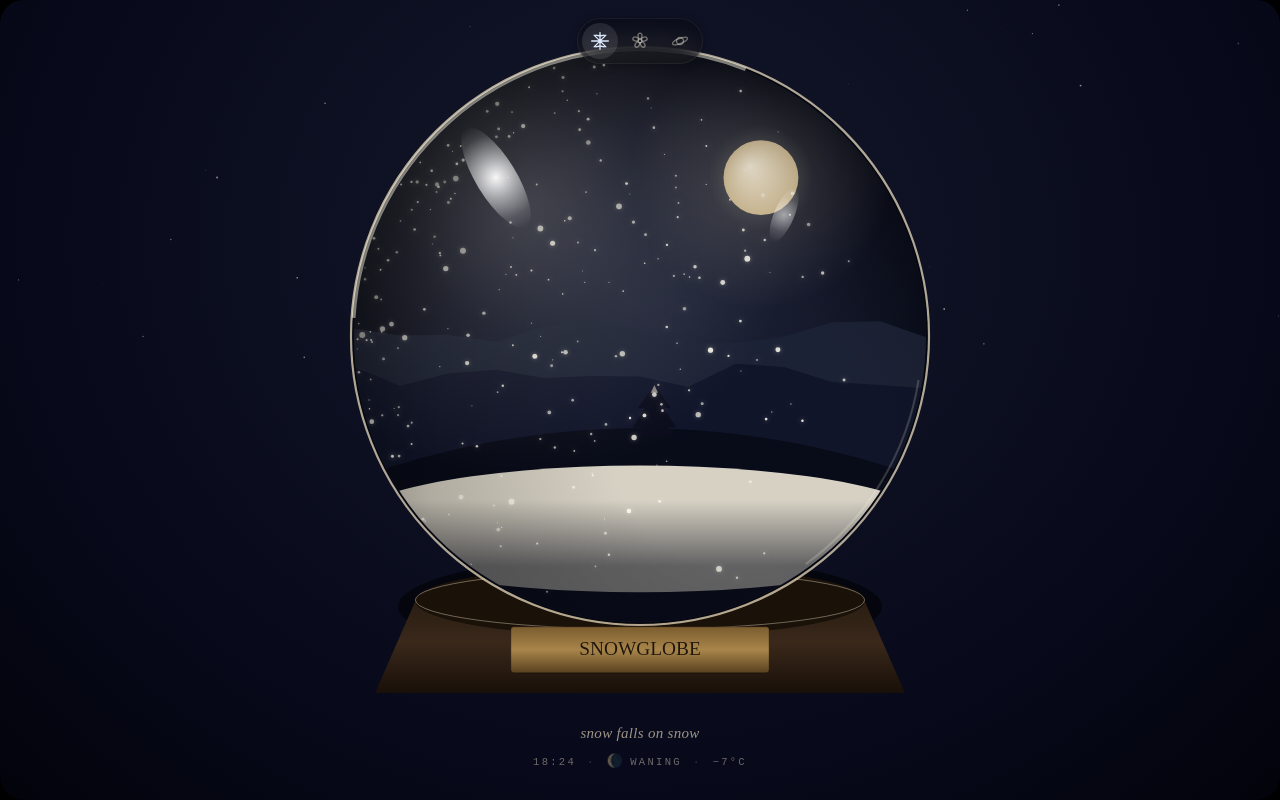
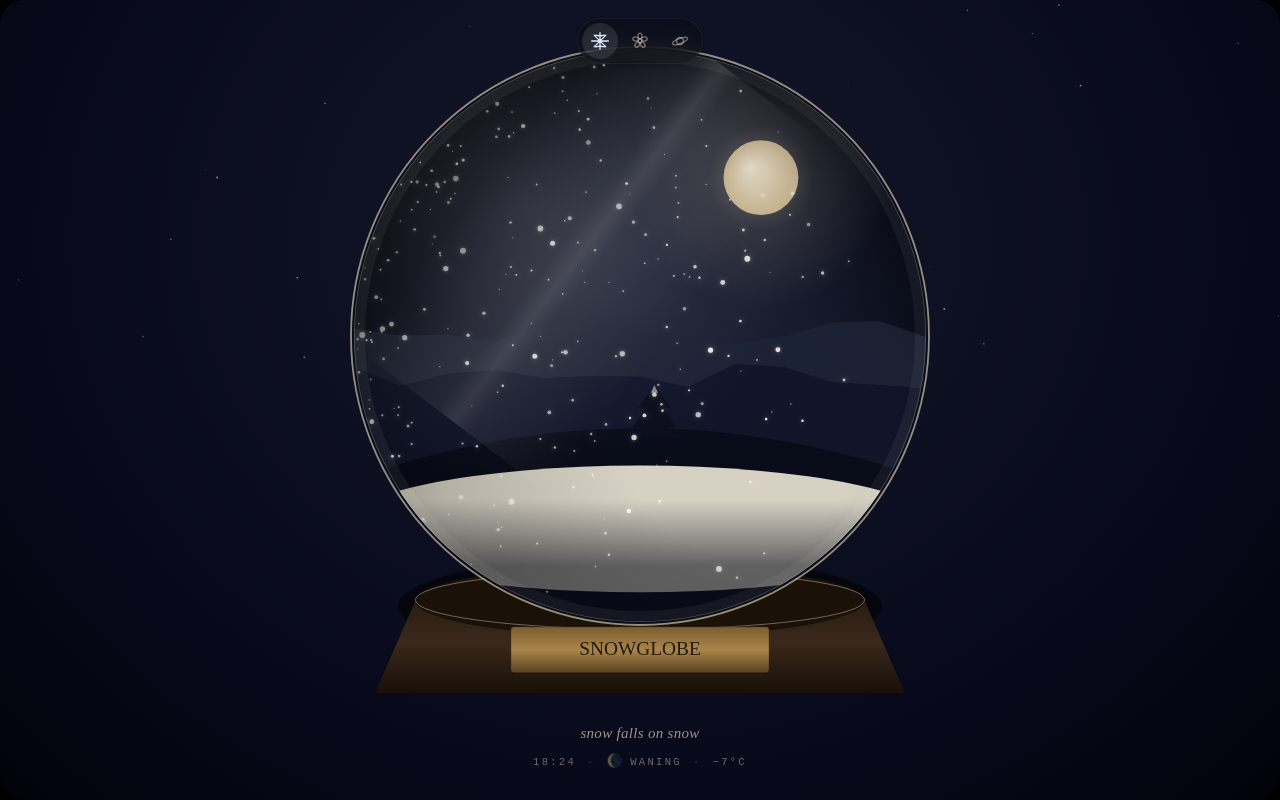
Before and after one commit to yinxinghuan/snowglobe, a plain HTML site: page index.html in a window 1280 px wide. Drawn offline with Linux system fonts and the light colour scheme; animation ran at ten frames a second.

Commit message:
fix(snowglobe): replace stuck-on specular ellipses with Fresnel + streak
The two elliptical hot spots read as Photoshop layer-style decals rather
than real glass. Real photographic glass orbs have a uniform Fresnel
brightening at the perimeter and a long diffuse window reflection — not
tight elliptical kernels.

- Drop drawGlassSpec entirely (the two specular ellipses)
- Drop the rim crescent + lower-right reflection arc + inner dark rim
  on drawGlass — they were fighting the new effects
- Add drawGlassSurface inside the clip:
  - Fat low-alpha stroke at r-7 → soft Fresnel halo bleeding inward
  - Thin brighter stroke at r-2 → crisp glass-edge kernel
  - Long rotated linear-gradient band → window reflection diffused
    across the upper-left curvature
- Halve the warm light wash so it doesn't double-up the directional cue
- drawGlass collapses to a single brass frame stroke

Co-Authored-By: Claude Opus 4.7 (1M context) <noreply@anthropic.com>

```diff
--- a/index.html
+++ b/index.html
@@ -453,15 +453,14 @@ function render() {
   drawFloor(g, t);
   drawFlakes(t);
 
-  // Sphere shading INSIDE the clip — sells volume by darkening the lower-right
-  // (the side away from the implied upper-left light source) and washing a
-  // soft warm light through the glass on the upper-left.
-  drawSphereShading(g);
+  // Glass surface effects — pulled inside the clip so they belong to the
+  // dome rather than read as decals stuck on top.
+  drawSphereShading(g);     // dark vignette lower-right + soft warm wash upper-left
+  drawGlassSurface(g);      // Fresnel rim halo + window-reflection streak
 
   ctx.restore();
 
-  drawGlass(g, t);
-  drawGlassSpec(g);
+  drawGlass(g, t);          // simplified outer brass rim only
 
   if (DEBUG) drawDebug();
 }
@@ -780,99 +779,84 @@ function drawStardust(t) {
 }
 
 function drawGlass(g, t) {
+  // Single brass rim. Earlier versions stacked an inner dark stroke + a
+  // top-left highlight crescent + lower-right reflection arc, but those
+  // fought with the new Fresnel halo (which already brightens the entire
+  // perimeter from inside). Keep it simple — one frame line.
   ctx.beginPath();
   ctx.arc(g.cx, g.cy, g.r + 1, 0, Math.PI * 2);
-  ctx.lineWidth = 2.2;
-  ctx.strokeStyle = 'rgba(232, 218, 188, 0.75)';
+  ctx.lineWidth = 1.8;
+  ctx.strokeStyle = 'rgba(232, 218, 188, 0.62)';
   ctx.stroke();
-
-  ctx.beginPath();
-  ctx.arc(g.cx, g.cy, g.r - 1, 0, Math.PI * 2);
-  ctx.lineWidth = 1;
-  ctx.strokeStyle = 'rgba(0, 0, 0, 0.55)';
-  ctx.stroke();
-
-  ctx.save();
-  ctx.beginPath();
-  ctx.arc(g.cx, g.cy, g.r - 1, Math.PI * 1.02, Math.PI * 1.62);
-  ctx.lineWidth = 3.8;
-  ctx.strokeStyle = 'rgba(255, 250, 230, 0.48)';
-  ctx.stroke();
-  ctx.restore();
-
-  ctx.save();
-  ctx.beginPath();
-  ctx.arc(g.cx, g.cy, g.r - 6, Math.PI * 0.05, Math.PI * 0.30);
-  ctx.lineWidth = 2.2;
-  ctx.strokeStyle = 'rgba(255, 250, 230, 0.18)';
-  ctx.stroke();
-  ctx.restore();
-
-  // (Specular spots are now drawn separately in drawGlassSpec, after rims)
 }
 
 // Sphere depth shading — pulled inside the clip so it darkens the scene
-// itself, not just the glass surface. Selling the dome's curvature: the
-// implied light is upper-left, so the lower-right gets a soft fall-off.
+// itself, not just the glass surface. The implied light is upper-left, so
+// the lower-right gets a soft fall-off and the upper-left gains a gentle
+// warm wash. Both are deliberately subtle here; the actual "glass" feeling
+// comes from drawGlassSurface below.
 function drawSphereShading(g) {
-  // Subtle outer dark vignette anchored at lower-right
+  // Outer dark vignette anchored at lower-right — implies sphere curvature
   const sg = ctx.createRadialGradient(
-    g.cx + g.r * 0.35, g.cy + g.r * 0.35, g.r * 0.45,
-    g.cx + g.r * 0.35, g.cy + g.r * 0.35, g.r * 1.45
+    g.cx + g.r * 0.35, g.cy + g.r * 0.35, g.r * 0.40,
+    g.cx + g.r * 0.35, g.cy + g.r * 0.35, g.r * 1.50
   );
-  sg.addColorStop(0,   'rgba(0, 0, 0, 0)');
-  sg.addColorStop(0.65, 'rgba(0, 0, 0, 0.18)');
-  sg.addColorStop(1,    'rgba(0, 0, 0, 0.42)');
+  sg.addColorStop(0,    'rgba(0, 0, 0, 0)');
+  sg.addColorStop(0.60, 'rgba(0, 0, 0, 0.16)');
+  sg.addColorStop(1,    'rgba(0, 0, 0, 0.40)');
   ctx.fillStyle = sg;
   ctx.fillRect(g.cx - g.r, g.cy - g.r, g.r * 2, g.r * 2);
 
-  // Soft warm wash from the upper-left — like ambient room light through glass
+  // Faint warm wash from the upper-left — kept low alpha so it doesn't
+  // compete with the Fresnel rim and streak for "where's the light?".
   const lw = ctx.createRadialGradient(
     g.cx - g.r * 0.40, g.cy - g.r * 0.45, 0,
-    g.cx - g.r * 0.40, g.cy - g.r * 0.45, g.r * 0.95
+    g.cx - g.r * 0.40, g.cy - g.r * 0.45, g.r * 1.0
   );
-  lw.addColorStop(0,   'rgba(255, 248, 230, 0.20)');
-  lw.addColorStop(0.45, 'rgba(255, 248, 230, 0.08)');
+  lw.addColorStop(0,    'rgba(255, 248, 230, 0.10)');
+  lw.addColorStop(0.50, 'rgba(255, 248, 230, 0.04)');
   lw.addColorStop(1,    'rgba(255, 248, 230, 0)');
   ctx.fillStyle = lw;
   ctx.fillRect(g.cx - g.r, g.cy - g.r, g.r * 2, g.r * 2);
 }
 
-// Sharp specular reflections — drawn AFTER the rims so they sit on the very
-// top. A real glass orb under directional light has one tight bright kernel
-// plus one or two smaller reflected sparkles.
-function drawGlassSpec(g) {
-  // Primary streak ~ 10 o'clock — elongated highlight
-  const sx1 = g.cx - g.r * 0.50;
-  const sy1 = g.cy - g.r * 0.55;
+// Glass surface — Fresnel rim halo (uniform around the perimeter) + a long
+// soft window-reflection streak. Replaces the old "stuck on" specular
+// ellipses, which read as Photoshop highlights rather than real glass.
+function drawGlassSurface(g) {
+  // 1) Wide soft Fresnel halo — wraps the entire dome perimeter from inside.
+  //    Drawn as a fat low-alpha stroke so the brightness fades inward.
+  ctx.beginPath();
+  ctx.arc(g.cx, g.cy, g.r - 7, 0, Math.PI * 2);
+  ctx.lineWidth = 12;
+  ctx.strokeStyle = 'rgba(255, 250, 232, 0.05)';
+  ctx.stroke();
+
+  // 2) Tight bright Fresnel kernel — thin bright stroke at the very rim.
+  //    This is what reads as "glass edge catching light", and because it's
+  //    uniform around the whole perimeter, it doesn't look directional.
+  ctx.beginPath();
+  ctx.arc(g.cx, g.cy, g.r - 2, 0, Math.PI * 2);
+  ctx.lineWidth = 1.6;
+  ctx.strokeStyle = 'rgba(255, 252, 236, 0.22)';
+  ctx.stroke();
+
+  // 3) Window-reflection streak — long, diffuse, diagonal across the upper
+  //    half. A single elongated band reads as a window/light-source glare
+  //    diffused through the curve, rather than a hot spot decal.
   ctx.save();
-  ctx.translate(sx1, sy1);
-  ctx.rotate(-0.55);
-  const spec = ctx.createRadialGradient(0, 0, 0, 0, 0, g.r * 0.20);
-  spec.addColorStop(0,    'rgba(255, 255, 255, 0.96)');
-  spec.addColorStop(0.35, 'rgba(255, 255, 255, 0.55)');
-  spec.addColorStop(0.75, 'rgba(255, 255, 255, 0.12)');
-  spec.addColorStop(1,    'rgba(255, 255, 255, 0)');
-  ctx.fillStyle = spec;
-  ctx.beginPath();
-  ctx.ellipse(0, 0, g.r * 0.07, g.r * 0.20, 0, 0, Math.PI * 2);
-  ctx.fill();
-  ctx.restore();
-
-  // Secondary sparkle near 1 o'clock — smaller, dimmer
-  const sx2 = g.cx + g.r * 0.50;
-  const sy2 = g.cy - g.r * 0.42;
-  ctx.save();
-  ctx.translate(sx2, sy2);
-  ctx.rotate(0.4);
-  const sp2 = ctx.createRadialGradient(0, 0, 0, 0, 0, g.r * 0.10);
-  sp2.addColorStop(0,   'rgba(255, 255, 255, 0.55)');
-  sp2.addColorStop(0.6, 'rgba(255, 255, 255, 0.15)');
-  sp2.addColorStop(1,   'rgba(255, 255, 255, 0)');
-  ctx.fillStyle = sp2;
-  ctx.beginPath();
-  ctx.ellipse(0, 0, g.r * 0.035, g.r * 0.10, 0, 0, Math.PI * 2);
-  ctx.fill();
+  ctx.translate(g.cx - g.r * 0.18, g.cy - g.r * 0.32);
+  ctx.rotate(-0.92);
+  const len = g.r * 1.55;
+  const wid = g.r * 0.42;
+  const grad = ctx.createLinearGradient(0, -wid, 0, wid);
+  grad.addColorStop(0,    'rgba(255, 255, 255, 0)');
+  grad.addColorStop(0.42, 'rgba(255, 255, 255, 0.07)');
+  grad.addColorStop(0.50, 'rgba(255, 255, 255, 0.14)');
+  grad.addColorStop(0.58, 'rgba(255, 255, 255, 0.07)');
+  grad.addColorStop(1,    'rgba(255, 255, 255, 0)');
+  ctx.fillStyle = grad;
+  ctx.fillRect(-len / 2, -wid, len, wid * 2);
   ctx.restore();
 }
 
```
